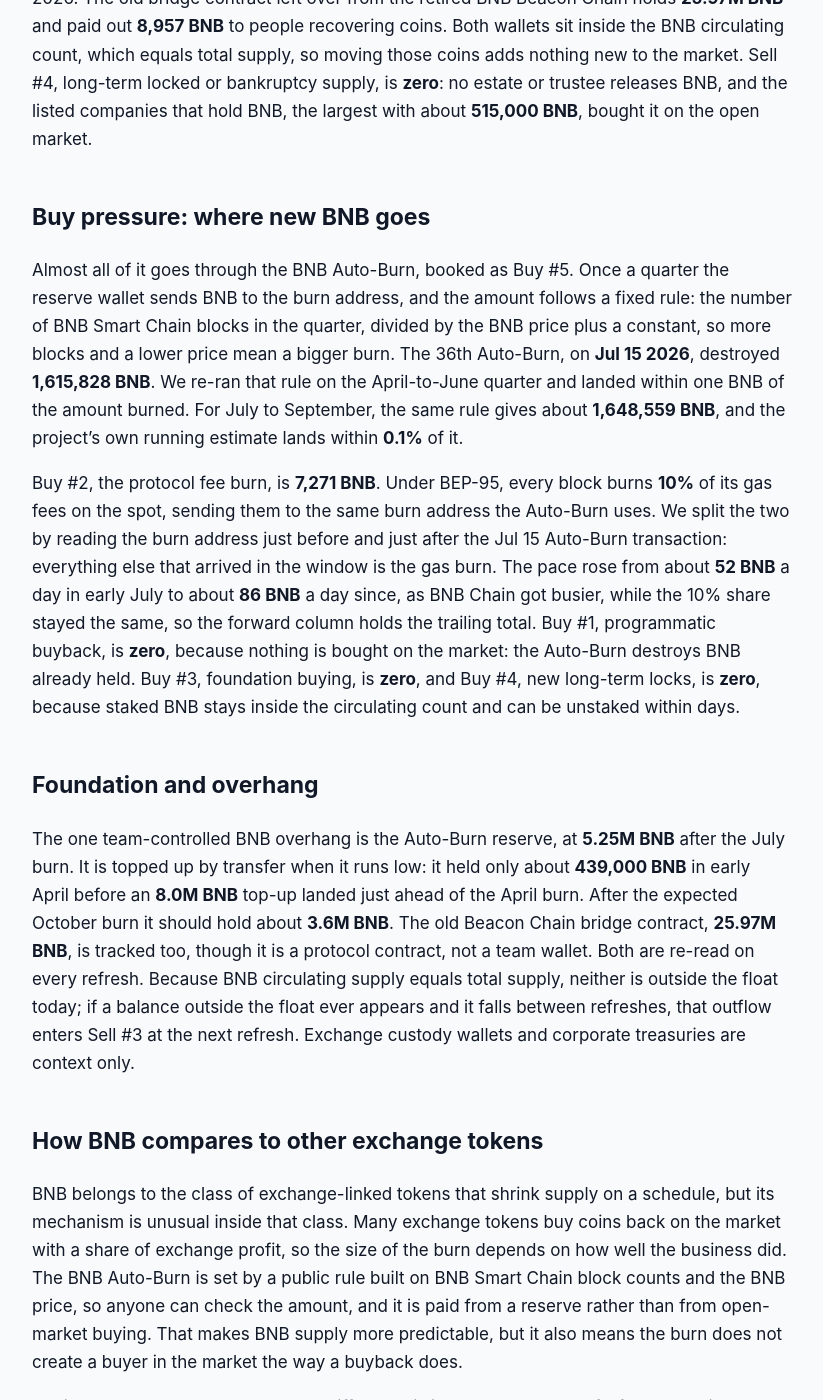
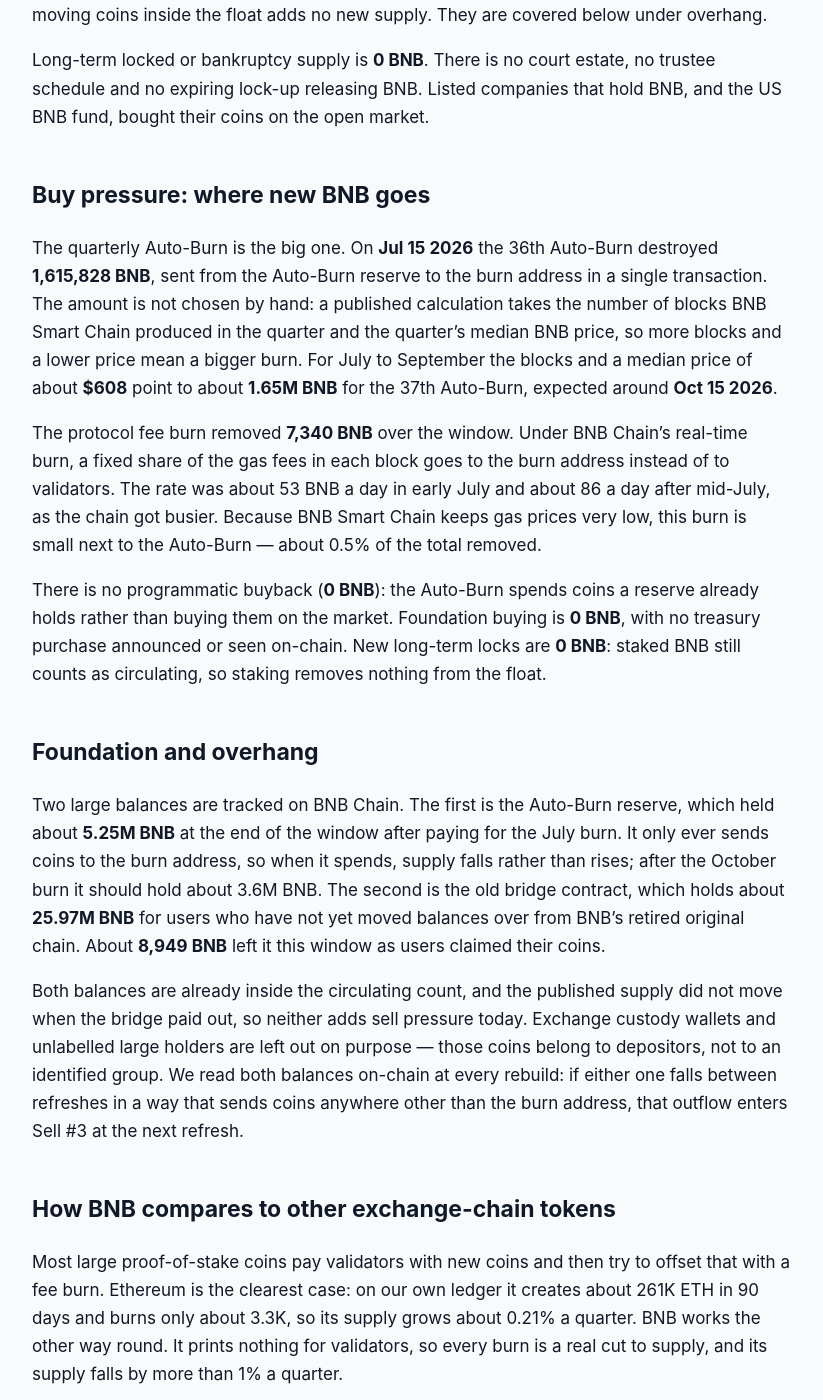
Before and after one commit to jeevansongmy-spec/mrnasdog-articles, a Jekyll site: the page built from crypto/bnb-pressure-framework.md, in a window 1280 px wide and 1400 px high, scrolled down 1098 px. Shown: the whole window, without its empty margins (228-1051 px from the left). Built offline with Jekyll 4.4.1, drawn with Linux system fonts in a browser that asks for light colours; some of the changed text lies outside the part shown.

Commit message:
publish: crypto/bnb-pressure-framework

```diff
--- a/crypto/bnb-pressure-framework.md
+++ b/crypto/bnb-pressure-framework.md
@@ -1,6 +1,6 @@
 ---
 title:         "BNB Inflation Analysis · September 2026 · Supply shrinking · projected to keep shrinking"
-description:   "BNB supply is shrinking: no issuance, a 1.62M BNB quarterly Auto-Burn plus the BEP-95 gas burn give −1.22% net over 90 days, −1.24% next, toward a 100M floor."
+description:   "BNB supply is shrinking: no issuance, a 1.62M BNB quarterly Auto-Burn plus the gas-fee burn give −1.22% net over 90 days, −1.24% next, toward a 100M floor."
 canonical_url: "https://mrnasdog.com/research/bnb/inflation"
 tags:          ["crypto", "bnb", "binance", "auto-burn"]
 published:     true
@@ -10,42 +10,50 @@ published:     true
 
 # BNB Inflation Analysis · September 2026 · Supply shrinking · projected to keep shrinking
 
-BNB, the gas coin of BNB Chain, is deflationary: BNB Chain creates no new BNB, and two burns remove coins every day and every quarter. Over the last 90 days the quarterly Auto-Burn destroyed **1,615,828 BNB** and the BEP-95 gas burn another **7,271 BNB**, so the MrNasdog Pressure Framework reads BNB at **−1.22% net**, with **−1.24%** projected for the next 90 days, against a supply-monitor reading of **−1.20%**. The burns stop once BNB supply reaches a floor of **100M BNB**, about **33.16M BNB** away.
+BNB supply is shrinking. Over the last 90 days the MrNasdog Pressure Framework counts **0 BNB** of new supply against **1,623,167 BNB** destroyed, a net change of **−1.22%**, and it projects **−1.24%** for the next 90 days as the next quarterly Auto-Burn lands. BNB Chain has no block reward and no vesting left, so the only flows that matter are two burns — a quarterly Auto-Burn set by a fixed public calculation, and a small share of every block's gas fees — and they continue until total supply reaches **100M BNB**.
 
 ## The verdict, in one paragraph
 
-For the 90-day window ending **Sep 29 2026**, the Pressure Framework reads **BNB at −1.22% net**: the sell side added **zero** new BNB and the buy side destroyed **1,623,099 BNB**, out of a circulating supply of **133.16M BNB**. The independent supply monitor reads **−1.20%**. The gap is **0.02 percentage points**, well inside the framework's half-point tolerance, so no data-conflict flag is needed. The next 90 days read **−1.24%**, because the next Auto-Burn, about **1.65M BNB**, is expected on **Oct 15 2026** and the gas burn keeps running. The label for BNB is **deflationary by scheduled burn**: a fixed-supply coin with no issuance at all, shrinking a little every block and a lot once a quarter.
+The framework reads BNB at **−1.22%** over the trailing 90 days, from Jul 2 to Sep 30 2026, and at **−1.24%** for the next 90 days. Our supply monitor, which watches the published circulating count, reads **−1.22%** over the same 90 days. The gap is **0.00 percentage points** — well inside the 0.5-point tolerance — so no warning chip is shown and no deep walk was needed. Both readings agree because BNB's published supply is defined as the starting supply less everything sent to the burn address, and the burn address is exactly what the framework reads on-chain. BNB is a deflationary coin by structural burn: nothing is added, and a large, predictable amount is removed every quarter.
 
 ## Sell pressure: where new BNB comes from
 
-Nowhere. Sell #1, protocol inflation, is **zero**. BNB Chain pays its validators only from the gas fees users pay; there is no block reward, and on every block we checked, the payment into the validator contract equalled that block's fees. BNB started with a fixed **200M BNB** and the only way its supply moves is down. Sell #2, vesting unlocks, is **zero**: the founding team and angel shares finished unlocking on **Jul 28 2021**, and no unlock tracker lists any BNB left to release.
+Protocol inflation is **0 BNB**. BNB Smart Chain pays its validators only from the gas fees people pay; there is no block subsidy and no staking reward printed from nothing. We checked this directly: the published supply plus the balance of the burn address stayed the same across the window to within a few coins, which is only possible if nothing was minted.
 
-Sell #3, foundation and unscheduled unlocks, is **zero**. The one team-held BNB wallet is the Auto-Burn reserve, which held **6.87M BNB** at the start of the window and **5.25M BNB** at the end; its only outflow in 90 days was the **1,615,828 BNB** it sent to the burn address on Jul 15 2026. The old bridge contract left over from the retired BNB Beacon Chain holds **25.97M BNB** and paid out **8,957 BNB** to people recovering coins. Both wallets sit inside the BNB circulating count, which equals total supply, so moving those coins adds nothing new to the market. Sell #4, long-term locked or bankruptcy supply, is **zero**: no estate or trustee releases BNB, and the listed companies that hold BNB, the largest with about **515,000 BNB**, bought it on the open market.
+Vesting unlocks are **0 BNB**. BNB's sale, founding-team and early-backer allocations finished vesting in 2021, no unlock tracker lists anything still to release, and the circulating count is equal to total supply, so there is no locked bucket left to open.
+
+Foundation and unscheduled unlocks are **0 BNB**. The large balances that exist — the Auto-Burn reserve and the old bridge contract — are already inside the circulating count, and moving coins inside the float adds no new supply. They are covered below under overhang.
+
+Long-term locked or bankruptcy supply is **0 BNB**. There is no court estate, no trustee schedule and no expiring lock-up releasing BNB. Listed companies that hold BNB, and the US BNB fund, bought their coins on the open market.
 
 ## Buy pressure: where new BNB goes
 
-Almost all of it goes through the BNB Auto-Burn, booked as Buy #5. Once a quarter the reserve wallet sends BNB to the burn address, and the amount follows a fixed rule: the number of BNB Smart Chain blocks in the quarter, divided by the BNB price plus a constant, so more blocks and a lower price mean a bigger burn. The 36th Auto-Burn, on **Jul 15 2026**, destroyed **1,615,828 BNB**. We re-ran that rule on the April-to-June quarter and landed within one BNB of the amount burned. For July to September, the same rule gives about **1,648,559 BNB**, and the project's own running estimate lands within **0.1%** of it.
+The quarterly Auto-Burn is the big one. On **Jul 15 2026** the 36th Auto-Burn destroyed **1,615,828 BNB**, sent from the Auto-Burn reserve to the burn address in a single transaction. The amount is not chosen by hand: a published calculation takes the number of blocks BNB Smart Chain produced in the quarter and the quarter's median BNB price, so more blocks and a lower price mean a bigger burn. For July to September the blocks and a median price of about **$608** point to about **1.65M BNB** for the 37th Auto-Burn, expected around **Oct 15 2026**.
 
-Buy #2, the protocol fee burn, is **7,271 BNB**. Under BEP-95, every block burns **10%** of its gas fees on the spot, sending them to the same burn address the Auto-Burn uses. We split the two by reading the burn address just before and just after the Jul 15 Auto-Burn transaction: everything else that arrived in the window is the gas burn. The pace rose from about **52 BNB** a day in early July to about **86 BNB** a day since, as BNB Chain got busier, while the 10% share stayed the same, so the forward column holds the trailing total. Buy #1, programmatic buyback, is **zero**, because nothing is bought on the market: the Auto-Burn destroys BNB already held. Buy #3, foundation buying, is **zero**, and Buy #4, new long-term locks, is **zero**, because staked BNB stays inside the circulating count and can be unstaked within days.
+The protocol fee burn removed **7,340 BNB** over the window. Under BNB Chain's real-time burn, a fixed share of the gas fees in each block goes to the burn address instead of to validators. The rate was about 53 BNB a day in early July and about 86 a day after mid-July, as the chain got busier. Because BNB Smart Chain keeps gas prices very low, this burn is small next to the Auto-Burn — about 0.5% of the total removed.
+
+There is no programmatic buyback (**0 BNB**): the Auto-Burn spends coins a reserve already holds rather than buying them on the market. Foundation buying is **0 BNB**, with no treasury purchase announced or seen on-chain. New long-term locks are **0 BNB**: staked BNB still counts as circulating, so staking removes nothing from the float.
 
 ## Foundation and overhang
 
-The one team-controlled BNB overhang is the Auto-Burn reserve, at **5.25M BNB** after the July burn. It is topped up by transfer when it runs low: it held only about **439,000 BNB** in early April before an **8.0M BNB** top-up landed just ahead of the April burn. After the expected October burn it should hold about **3.6M BNB**. The old Beacon Chain bridge contract, **25.97M BNB**, is tracked too, though it is a protocol contract, not a team wallet. Both are re-read on every refresh. Because BNB circulating supply equals total supply, neither is outside the float today; if a balance outside the float ever appears and it falls between refreshes, that outflow enters Sell #3 at the next refresh. Exchange custody wallets and corporate treasuries are context only.
+Two large balances are tracked on BNB Chain. The first is the Auto-Burn reserve, which held about **5.25M BNB** at the end of the window after paying for the July burn. It only ever sends coins to the burn address, so when it spends, supply falls rather than rises; after the October burn it should hold about 3.6M BNB. The second is the old bridge contract, which holds about **25.97M BNB** for users who have not yet moved balances over from BNB's retired original chain. About **8,949 BNB** left it this window as users claimed their coins.
 
-## How BNB compares to other exchange tokens
+Both balances are already inside the circulating count, and the published supply did not move when the bridge paid out, so neither adds sell pressure today. Exchange custody wallets and unlabelled large holders are left out on purpose — those coins belong to depositors, not to an identified group. We read both balances on-chain at every rebuild: if either one falls between refreshes in a way that sends coins anywhere other than the burn address, that outflow enters Sell #3 at the next refresh.
 
-BNB belongs to the class of exchange-linked tokens that shrink supply on a schedule, but its mechanism is unusual inside that class. Many exchange tokens buy coins back on the market with a share of exchange profit, so the size of the burn depends on how well the business did. The BNB Auto-Burn is set by a public rule built on BNB Smart Chain block counts and the BNB price, so anyone can check the amount, and it is paid from a reserve rather than from open-market buying. That makes BNB supply more predictable, but it also means the burn does not create a buyer in the market the way a buyback does.
+## How BNB compares to other exchange-chain tokens
 
-Against smart-contract Layer 1s, the difference is issuance. Most proof-of-stake chains pay validators in new coins and burn part of their fees, so the net depends on which side is bigger. BNB Chain has no issuance at all, so even a small BEP-95 gas burn is pure reduction, and against capped proof-of-work coins, which still add new supply until their cap, BNB is already past the point of creating anything. Its limit is the other way round: a **100M BNB** floor where the Auto-Burn ends.
+Most large proof-of-stake coins pay validators with new coins and then try to offset that with a fee burn. Ethereum is the clearest case: on our own ledger it creates about 261K ETH in 90 days and burns only about 3.3K, so its supply grows about 0.21% a quarter. BNB works the other way round. It prints nothing for validators, so every burn is a real cut to supply, and its supply falls by more than 1% a quarter.
+
+Among coins tied to an exchange, the common model is a buyback: the company spends part of its profit buying coins on the market and burning them, and the size depends on what it decides to spend. BNB's Auto-Burn is different because the amount comes from a public calculation based on blocks and price, not from a profit report, and it is paid from a reserve that already holds the coins. That makes the burn more predictable, but it also means it is not tied to how much the exchange earns.
+
+Against hard-capped coins like Bitcoin, which still add new coins at a slowing pace until the cap, BNB is already past its peak supply of 200M and moving down toward a floor of 100M. At the current pace of about 1.6M BNB a quarter, the remaining 33M BNB to the floor is roughly five years of burns, though a higher BNB price makes each burn smaller.
 
 ## What to watch in the next 90 days
 
-First, the quarter closes on **Sep 30 2026**, which fixes the block count and price behind the next BNB Auto-Burn. Second, the 37th Auto-Burn itself, expected on **Oct 15 2026** at about **1.65M BNB**; a later date inside the window would not change the forward reading. Third, the BNB Chain zero-fee promotion for stablecoin transfers ends on **Sep 30 2026**, which could lift gas fees and so the BEP-95 burn. Fourth, the reserve wallet balance, which falls to about **3.6M BNB** after the October burn and has been topped up by transfer before. Fifth, any validator vote to change the **10%** burn share.
+The 37th quarterly Auto-Burn, expected around **Oct 15 2026**, is the event that moves this reading; we book about **1.65M BNB** for it, and the final amount is set by the quarter's blocks and median price. The free-gas promotion for some stablecoin transfers ended on **Sep 30 2026**, which could change how much gas is paid and so the size of the real-time burn. The next network upgrade, Jenner, is listed in draft form with no date and no burn or reward change in it. Finally, the Auto-Burn reserve and the old bridge contract are read at every rebuild for any outflow that does not go to the burn address.
 
 ## Summary
 
-The MrNasdog Pressure Framework reads BNB at **−1.22% net** over the trailing 90 days and **−1.24%** over the next 90: no issuance and no unlocks, against a quarterly Auto-Burn of **1,615,828 BNB** and a BEP-95 gas burn of **7,271 BNB**. The structural mechanism is a burn sized by a fixed public rule and paid from a reserve wallet, plus a small burn on every block. The key risk for the reading is that the Auto-Burn is a policy, not a market buyer: it shrinks BNB supply but does not buy BNB. BNB supply keeps shrinking until it reaches the **100M BNB** floor, about **33.16M BNB** below today.
+BNB is deflationary: the MrNasdog Pressure Framework reads **−1.22%** over the last 90 days and projects **−1.24%** for the next 90, in line with our supply monitor. BNB Chain creates no new BNB, has no vesting left and no locked supply to release, so the only flows are the quarterly Auto-Burn — **1,615,828 BNB** in July, about **1.65M BNB** expected in October — and a small gas-fee burn of about **7,340 BNB** a quarter. The main risk to the reading is price: the Auto-Burn calculation burns fewer coins when BNB is more expensive. The burns stop when total supply reaches the **100M BNB** floor.
 
----
-
-*MrNasdog Pressure Framework analysis of BNB, Metric 1 — Inflation. Data + explanation only. Not financial advice. Checked Sep 29 2026.*
+*MrNasdog Pressure Framework analysis of BNB, Metric 1 — Inflation. Data + explanation only. Not financial advice. Checked Sep 30 2026.*
```
